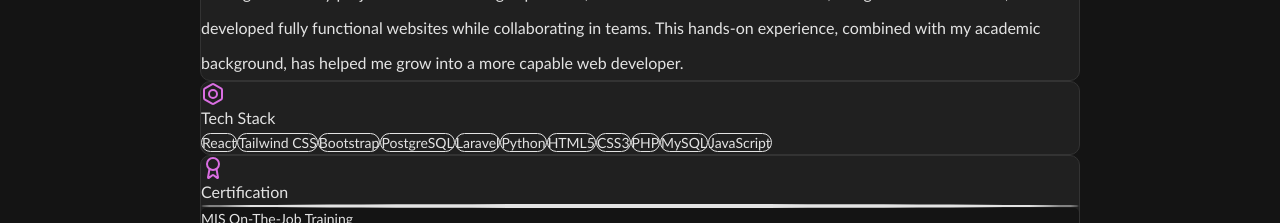
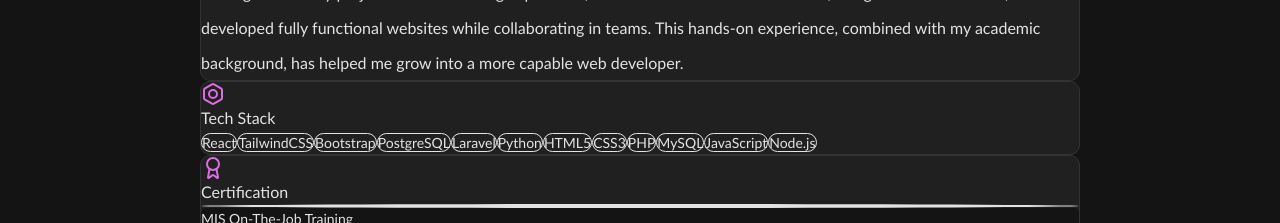
Before and after one commit to codewithjelo/Jelo_Portfolio, a React (Vite) app in the folder jelo-portfolio/: page / in a window 1280 px wide. Shown: the part 2160-2383 px from the top of the page. Built offline with nearby package versions, Linux system fonts and the light colour scheme.

Commit message:
Add Node.js

```diff
--- a/jelo-portfolio/src/components/ui/TechStackCard.jsx
+++ b/jelo-portfolio/src/components/ui/TechStackCard.jsx
@@ -3,7 +3,7 @@ import { Bolt } from "lucide-react";
 const TechStackCard = () => {
   const techStack = [
     "React",
-    "Tailwind CSS",
+    "TailwindCSS",
     "Bootstrap",
     "PostgreSQL",
     "Laravel",
@@ -13,6 +13,7 @@ const TechStackCard = () => {
     "PHP",
     "MySQL",
     "JavaScript",
+    "Node.js",
   ];
 
   return (
```
